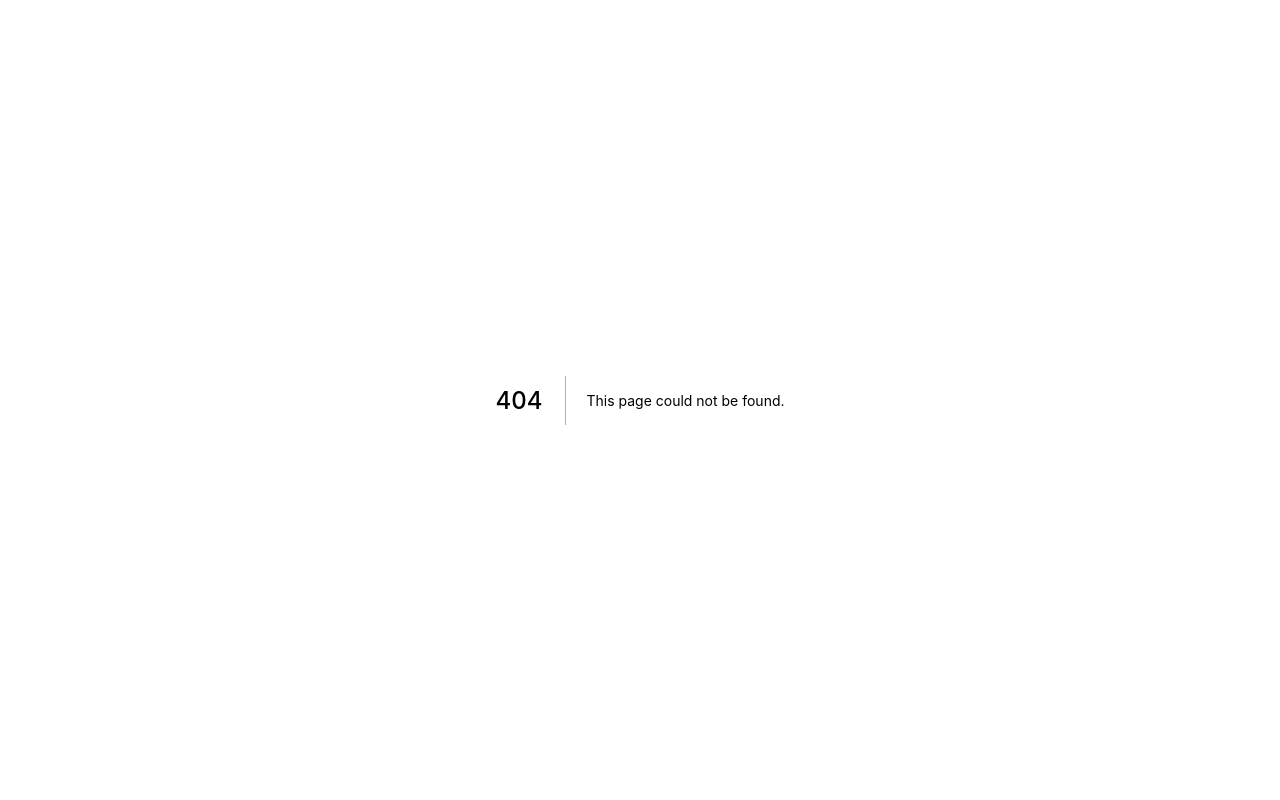
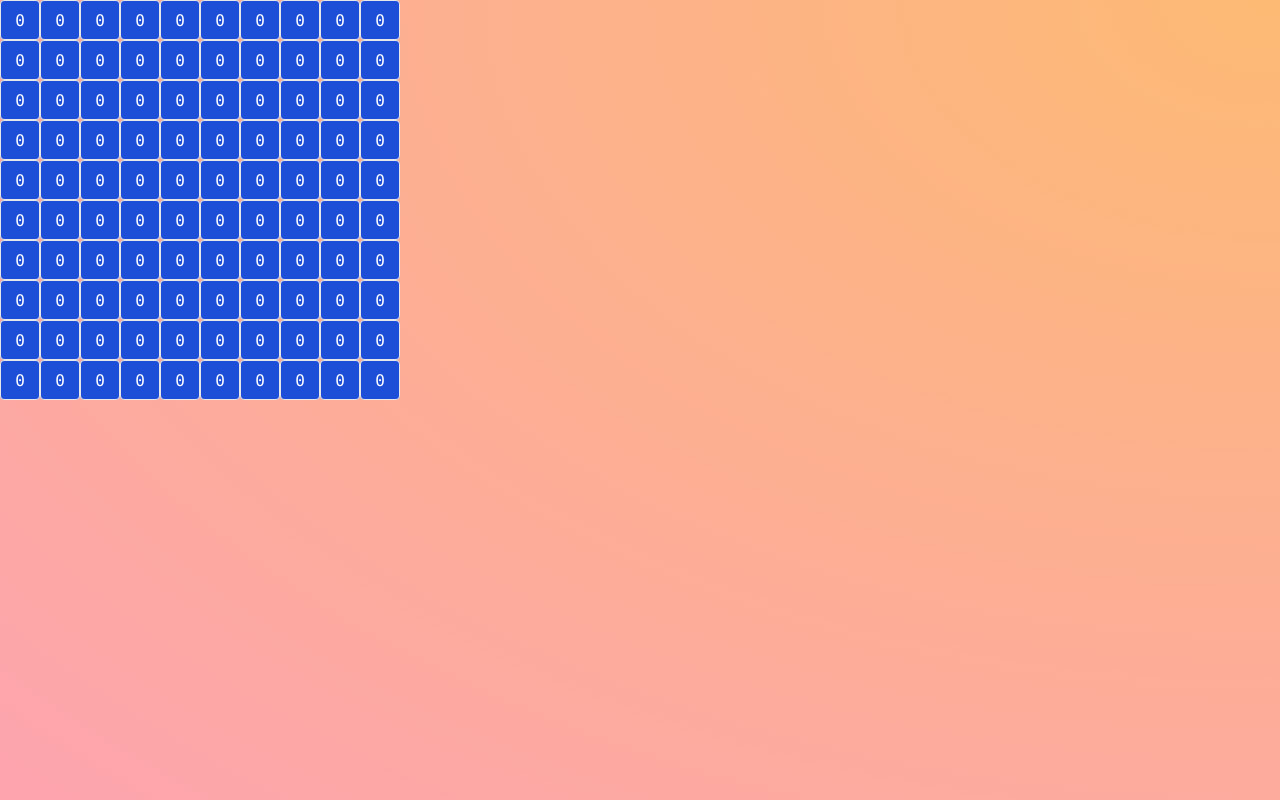
Before and after one commit to emmabckstrm/emmabackstrom.com, a Next.js app: page /sweeper in a window 1280 px wide. Before the commit this address had no page. Built offline with nearby package versions, Linux system fonts and the light colour scheme.

Commit message:
feat: initial commit  for sweeper game

```diff
--- /dev/null
+++ b/components/sweeper/Square.tsx
@@ -0,0 +1,19 @@
+import type { ReactNode } from "react";
+
+export const Square = ({
+  adjacentBombs,
+  isBomb,
+  isOpen,
+  children,
+}: {
+  adjacentBombs: number;
+  children?: ReactNode;
+  isBomb: boolean;
+  isOpen: boolean;
+}) => {
+  return (
+    <button className="font-mono bg-blue-700 text-white p-2 border rounded w-10 h-10">
+      {(isBomb && "X") || adjacentBombs}
+    </button>
+  );
+};
--- /dev/null
+++ b/features/sweeper/Sweeper.tsx
@@ -0,0 +1,33 @@
+import { useState } from "react";
+import { Square } from "../../components/sweeper/Square";
+import { initGameBoard } from "./setup";
+
+const WIDTH = 10;
+const HEIGHT = 10;
+const NUMBER_OF_BOMBS = 2;
+
+export const Sweeper = () => {
+  const [gameBoard, setGameBoard] = useState(initGameBoard(WIDTH, HEIGHT));
+
+  return (
+    <div className="bg-white">
+      {gameBoard.map((row) => {
+        return (
+          <div>
+            {row.map((col) => {
+              return (
+                <Square
+                  isBomb={col.isBomb}
+                  isOpen={col.isOpen}
+                  adjacentBombs={col.adjacentBombs}
+                >
+                  {col.isOpen.toString()}
+                </Square>
+              );
+            })}
+          </div>
+        );
+      })}
+    </div>
+  );
+};
--- /dev/null
+++ b/features/sweeper/setup.ts
@@ -0,0 +1,79 @@
+export interface SquareStatus {
+  isBomb: boolean;
+  isOpen: boolean;
+  adjacentBombs: number;
+}
+
+export type GameBoard = SquareStatus[][];
+type Position = [number, number];
+
+export const initGameBoard = (width: number, height: number): GameBoard => {
+  const board = [];
+  const squareStatus = {
+    isBomb: false,
+    isOpen: false,
+    adjacentBombs: 0,
+  };
+  for (let row = 0; row < height; row++) {
+    const newRow: SquareStatus[] = [];
+    board.push(newRow);
+    for (let col = 0; col < width; col++) {
+      board[row][col] = squareStatus;
+    }
+  }
+  return board;
+};
+
+export const positionExistsInArray = (
+  position: Position,
+  array: Position[]
+) => {
+  if (array.length === 0) return false;
+
+  for (let i = 0; i < array.length; i++) {
+    const element = array[i];
+    if (JSON.stringify(position) === JSON.stringify(element)) {
+      return true;
+    }
+  }
+  return false;
+};
+
+export const generateBombPositions = (
+  width: number,
+  height: number,
+  numberOfBombs: number,
+  reservedPositions: Position[]
+) => {
+  if (width * height - reservedPositions.length <= numberOfBombs) {
+    throw new Error("too many bombs!");
+  }
+  const positions: Position[] = [];
+
+  const random = (max: number): number => {
+    return Math.floor(Math.random() * max);
+  };
+
+  const disallowedPosition = (
+    position: Position,
+    occupiedPositions: Position[],
+    reservedPositions: Position[]
+  ) => {
+    return (
+      positionExistsInArray(position, occupiedPositions) ||
+      positionExistsInArray(position, reservedPositions)
+    );
+  };
+
+  for (let i = 0; i < numberOfBombs; i++) {
+    let pos = [random(height), random(width)] as [number, number];
+    while (disallowedPosition(pos, positions, reservedPositions)) {
+      pos = [random(height), random(width)];
+    }
+
+    positions.push(pos);
+  }
+  return positions;
+};
+
+export const calculateAdjacentBombs = () => {};
--- /dev/null
+++ b/pages/sweeper.tsx
@@ -0,0 +1,13 @@
+import { Head } from "../components";
+import { Sweeper } from "../features/sweeper/Sweeper";
+
+const Page = () => (
+  <>
+    <Head />
+    <div className="w-full h-full bg-[radial-gradient(ellipse_at_top_right,_var(--tw-gradient-stops))] from-orange-300 to-rose-300">
+      <Sweeper />
+    </div>
+  </>
+);
+
+export default Page;
```
Also changed, not shown: 2 other files (tests, documents, lock files or other folders).
